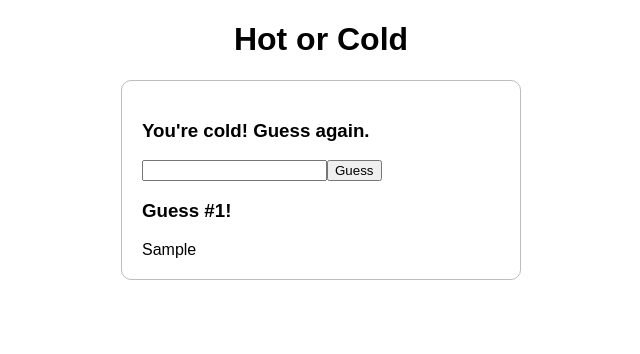
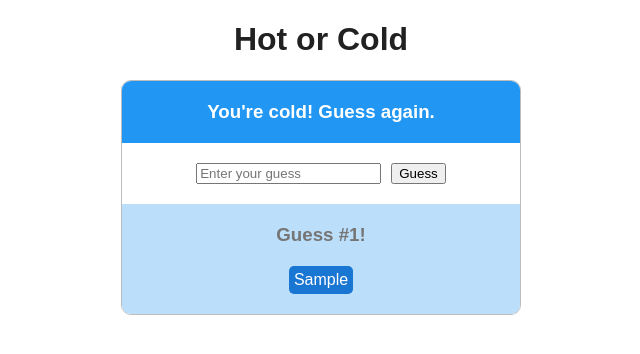
Before and after one commit to jhnnyk/thinkful-react-hot-cold, a React (Create React App) app: page / in a window 1280 px wide. Both pictures are taken after typing "Sample" into the empty fields and a click on the button "Guess". Shown: the top 354 px of the page, without its empty margins (319-959 px from the left). Built offline with nearby package versions, Linux system fonts and the light colour scheme.

Commit message:
style 👨‍🎨🖌️

```diff
--- a/src/components/guess-box.css
+++ b/src/components/guess-box.css
@@ -4,5 +4,6 @@
   margin: 0 auto;
   border: 1px solid #bdbdbd;
   border-radius: 10px;
-  padding: 20px;
+  text-align: center;
+  overflow: hidden;
 }
--- /dev/null
+++ b/src/components/guess-form.css
@@ -0,0 +1,7 @@
+form {
+  padding: 20px 0;
+}
+
+button {
+  margin-left: 10px;
+}
--- a/src/components/guess-form.js
+++ b/src/components/guess-form.js
@@ -1,4 +1,5 @@
 import React from 'react'
+import './guess-form.css'
 
 export default class GuessForm extends React.Component {
   constructor (props) {
@@ -28,7 +29,8 @@ export default class GuessForm extends React.Component {
   render () {
     return (
       <form onSubmit={e => this.onSubmit(e)}>
-        <input type='text'
+        <input type='text' required='true'
+          placeholder='Enter your guess'
           value={this.state.text}
           onChange={e => this.setText(e.target.value)}
         />
--- /dev/null
+++ b/src/components/guess-history.css
@@ -0,0 +1,12 @@
+.guessHistory {
+  background-color: #bbdefb;
+}
+
+.pastGuess {
+  display: inline-block;
+  background-color: #1976d2;
+  color: #fff;
+  border-radius: 5px;
+  padding: 5px;
+  margin: 0 5px 20px 5px;
+}
--- a/src/components/guess-history.js
+++ b/src/components/guess-history.js
@@ -1,13 +1,14 @@
 import React from 'react'
+import './guess-history.css'
 
 export default class GuessHistory extends React.Component {
   render () {
     const guesses = this.props.history.map((guess, index) => {
-      return <div key={index}>{guess}</div>
+      return <div className='pastGuess' key={index}>{guess}</div>
     })
 
     return (
-      <div>
+      <div className='guessHistory'>
         {guesses}
       </div>
     )
--- /dev/null
+++ b/src/components/guess-status.css
@@ -0,0 +1,26 @@
+h3 {
+  background-color: #bbdefb;
+  color: #757575;
+  margin: 0;
+  padding: 20px;
+}
+
+h3.cold {
+  background-color: #2196F3;
+  color: #fff;
+}
+
+h3.warm {
+  background-color: #ff9800;
+  color: #fff;
+}
+
+h3.hot {
+  background-color: #ff5722;
+  color: #fff;
+}
+
+h3.winner {
+  background-color: #ff4081;
+  color: #fff;
+}
--- a/src/components/guess-status.js
+++ b/src/components/guess-status.js
@@ -1,4 +1,5 @@
 import React from 'react'
+import './guess-status.css'
 
 export default class GuessStatus extends React.Component {
   render () {
--- a/src/index.css
+++ b/src/index.css
@@ -6,6 +6,7 @@ body {
   margin: 0;
   padding: 0;
   font-family: sans-serif;
+  color: #212121;
 }
 
 h1 {
```
